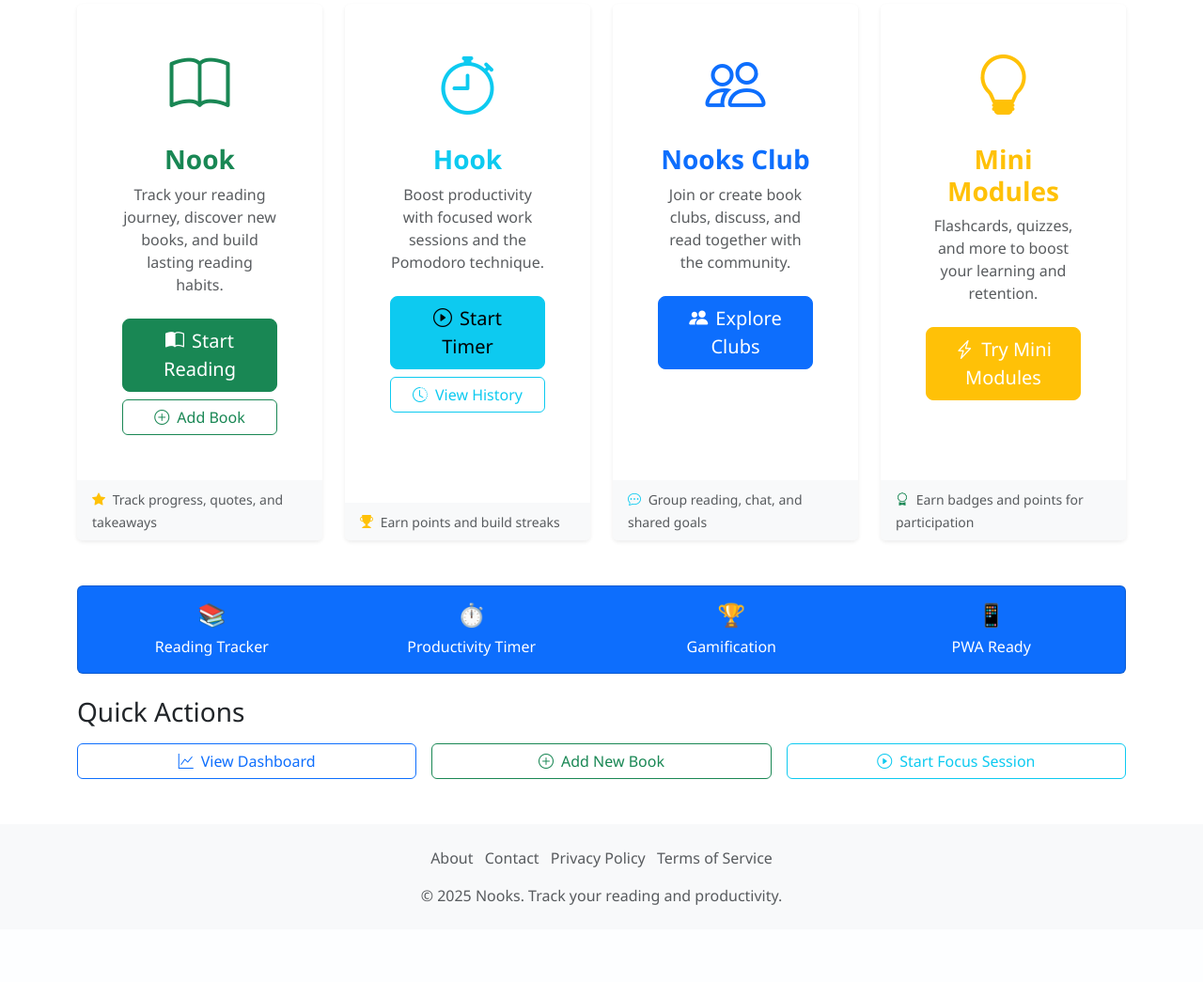
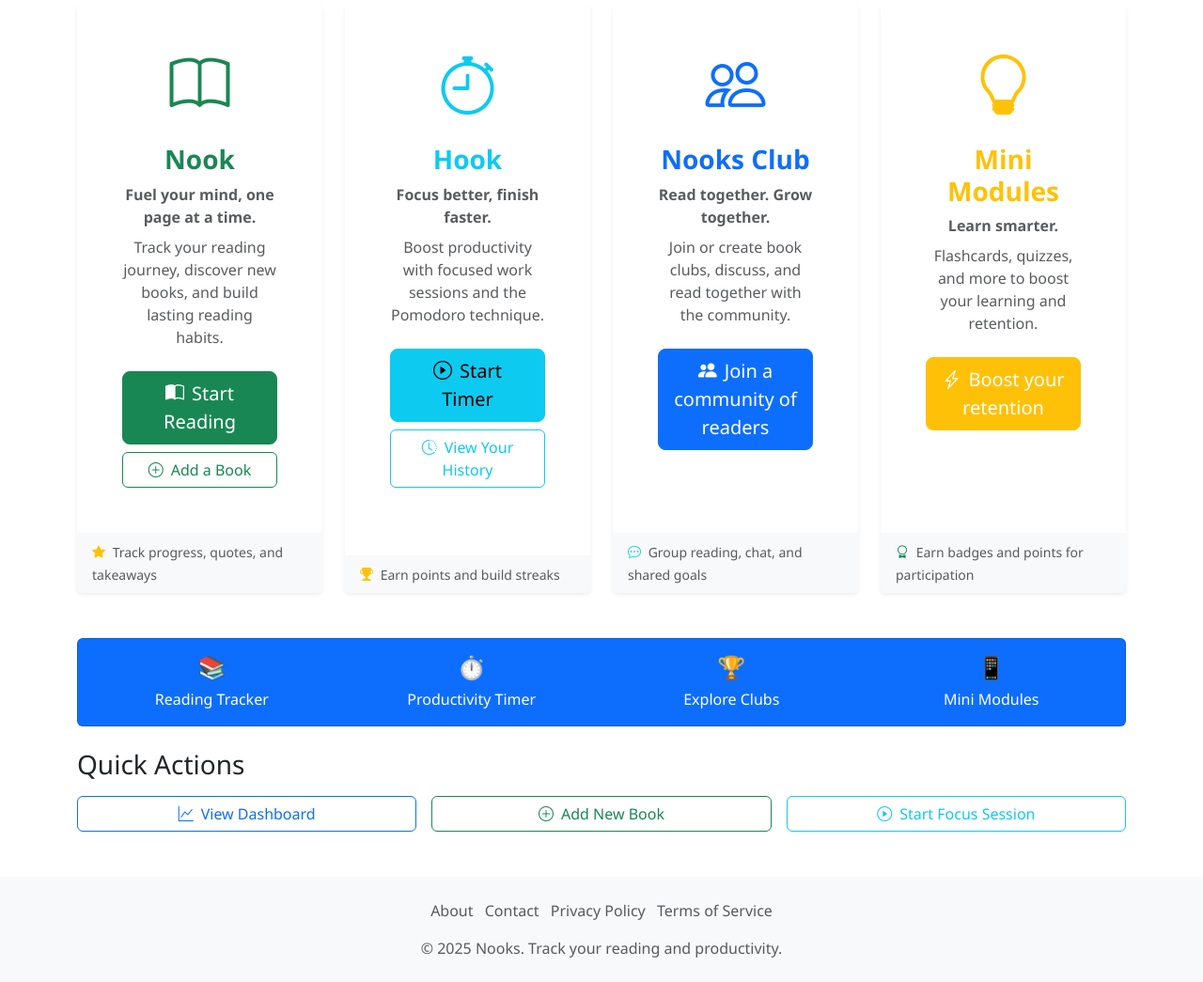
Before and after one commit to nooksandhook-ux/ENHANCED_SOCIALS, a Flask app: page / in a window 1280 px wide. Shown: the part 229-1274 px from the top of the page at 94% size. Before the commit the page ends 1192 px from the top, so only its background shows below. Run offline with Flask 3, Linux system fonts and the light colour scheme; the visitor is signed in with stand-in values (Sample User, id 1); some libraries are stand-ins or nearby versions.

Commit message:
Update home.html

```diff
--- a/nooks/templates/home.html
+++ b/nooks/templates/home.html
@@ -12,7 +12,6 @@
     </div>
 </div>
 
-
 <div class="row g-4">
     <!-- Nook Card -->
     <div class="col-md-6 col-lg-3">
@@ -22,6 +21,7 @@
                     <i class="bi bi-book display-1 text-success"></i>
                 </div>
                 <h3 class="card-title fw-bold text-success">Nook</h3>
+                <p class="card-text text-muted mb-2 fw-bold">Fuel your mind, one page at a time.</p>
                 <p class="card-text text-muted mb-4">
                     Track your reading journey, discover new books, and build lasting reading habits.
                 </p>
@@ -30,7 +30,7 @@
                         <i class="bi bi-book-half me-2"></i>Start Reading
                     </a>
                     <a href="{{ url_for('nook.add_book') }}" class="btn btn-outline-success">
-                        <i class="bi bi-plus-circle me-2"></i>Add Book
+                        <i class="bi bi-plus-circle me-2"></i>Add a Book
                     </a>
                 </div>
             </div>
@@ -51,6 +51,7 @@
                     <i class="bi bi-stopwatch display-1 text-info"></i>
                 </div>
                 <h3 class="card-title fw-bold text-info">Hook</h3>
+                <p class="card-text text-muted mb-2 fw-bold">Focus better, finish faster.</p>
                 <p class="card-text text-muted mb-4">
                     Boost productivity with focused work sessions and the Pomodoro technique.
                 </p>
@@ -59,7 +60,7 @@
                         <i class="bi bi-play-circle me-2"></i>Start Timer
                     </a>
                     <a href="{{ url_for('hook.history') }}" class="btn btn-outline-info">
-                        <i class="bi bi-clock-history me-2"></i>View History
+                        <i class="bi bi-clock-history me-2"></i>View Your History
                     </a>
                 </div>
             </div>
@@ -80,12 +81,13 @@
                     <i class="bi bi-people display-1 text-primary"></i>
                 </div>
                 <h3 class="card-title fw-bold text-primary">Nooks Club</h3>
+                <p class="card-text text-muted mb-2 fw-bold">Read together. Grow together.</p>
                 <p class="card-text text-muted mb-4">
                     Join or create book clubs, discuss, and read together with the community.
                 </p>
                 <div class="d-grid gap-2">
                     <a href="{{ url_for('nooks_club.index') }}" class="btn btn-primary btn-lg">
-                        <i class="bi bi-people-fill me-2"></i>Explore Clubs
+                        <i class="bi bi-people-fill me-2"></i>Join a community of readers
                     </a>
                 </div>
             </div>
@@ -106,12 +108,13 @@
                     <i class="bi bi-lightbulb display-1 text-warning"></i>
                 </div>
                 <h3 class="card-title fw-bold text-warning">Mini Modules</h3>
+                <p class="card-text text-muted mb-2 fw-bold">Learn smarter.</p>
                 <p class="card-text text-muted mb-4">
                     Flashcards, quizzes, and more to boost your learning and retention.
                 </p>
                 <div class="d-grid gap-2">
                     <a href="{{ url_for('mini_modules.index') }}" class="btn btn-warning btn-lg text-white">
-                        <i class="bi bi-lightning-charge me-2"></i>Try Mini Modules
+                        <i class="bi bi-lightning-charge me-2"></i>Boost your retention
                     </a>
                 </div>
             </div>
@@ -141,11 +144,11 @@
                     </div>
                     <div class="col-md-3">
                         <h4 class="fw-bold">🏆</h4>
-                        <p class="mb-0">Gamification</p>
+                        <p class="mb-0">Explore Clubs</p>
                     </div>
                     <div class="col-md-3">
                         <h4 class="fw-bold">📱</h4>
-                        <p class="mb-0">PWA Ready</p>
+                        <p class="mb-0">Mini Modules</p>
                     </div>
                 </div>
             </div>
@@ -194,5 +197,4 @@
     font-size: 4rem;
 }
 </style>
-
 {% endblock %}
```
